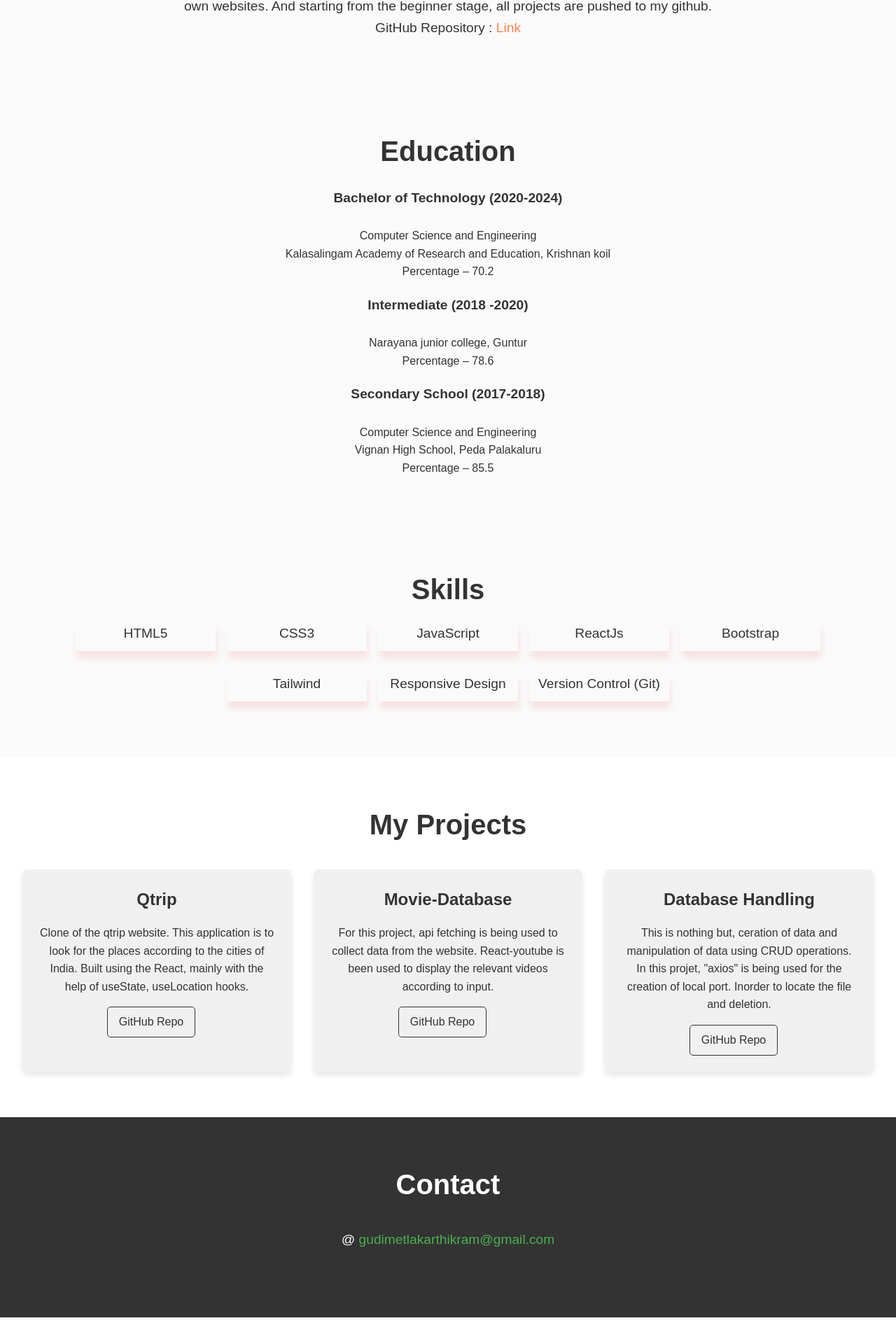
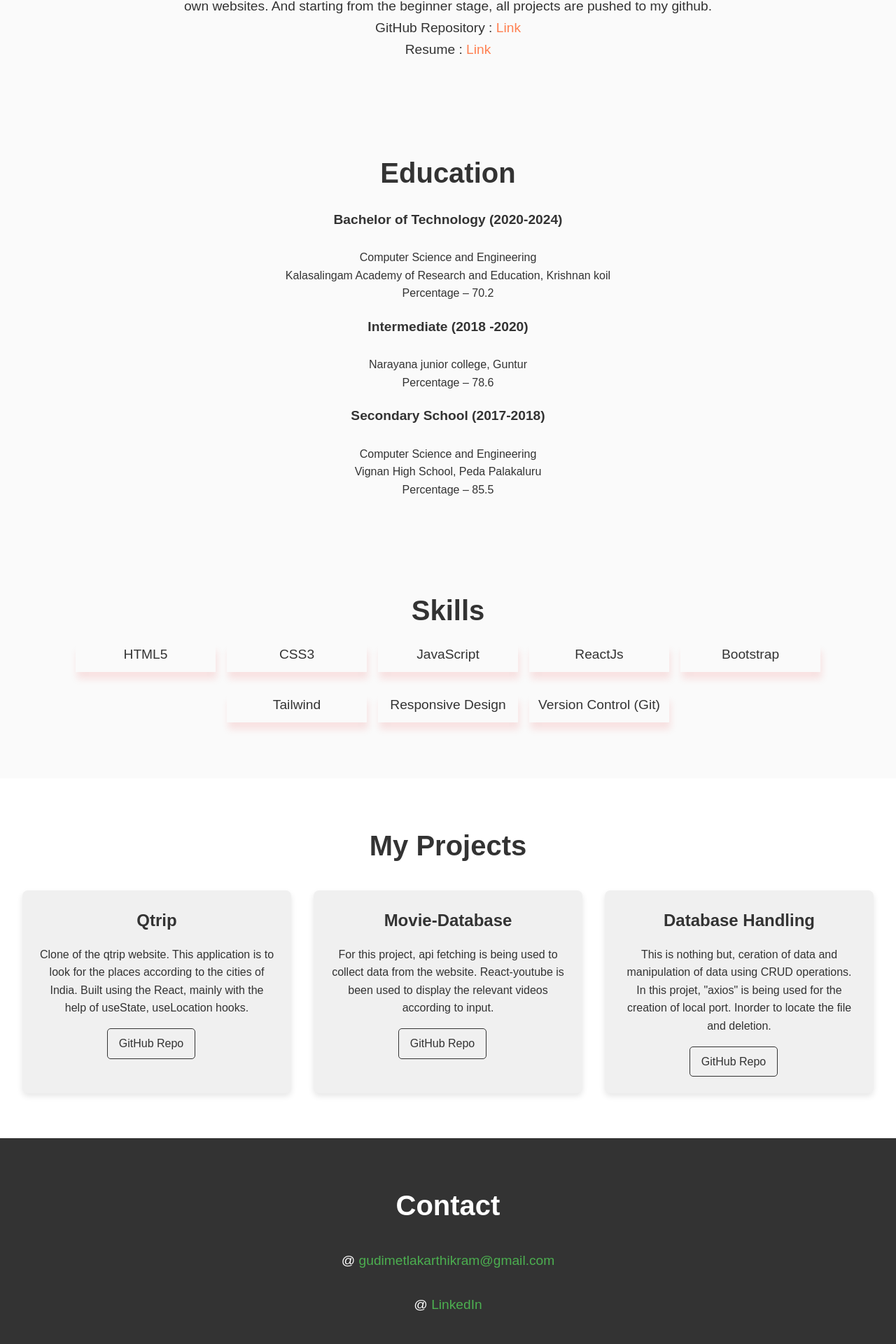
Before and after one commit to karthikram1269/Portfolio, a React (Create React App) app: page / in a window 1280 px wide. Shown: the part 1011-2931 px from the top of the page at 70% size. Before the commit the page ends 2893 px from the top, so only its background shows below. Built offline with nearby package versions, Linux system fonts and the light colour scheme.

Commit message:
Updated contact section

```diff
--- a/src/Styles/styles.css
+++ b/src/Styles/styles.css
@@ -143,7 +143,7 @@ body.dark-mode .about-section {
     padding: 4rem 2rem;
     background-color: #fafafa;
     text-align: center;
-    scroll-margin-top: 100px;
+    scroll-margin-top: 10px;
 }
 
 .education-section h2 {
@@ -204,7 +204,7 @@ body.dark-mode .skills-section {
     padding: 4rem 2rem;
     background-color: #ffffff;
     text-align: center;
-    scroll-margin-top: 100px;
+    scroll-margin-top: 40px;
 }
 
 body.dark-mode .projects-section {
--- a/src/components/Header.js
+++ b/src/components/Header.js
@@ -63,7 +63,8 @@ function Header() {
                 <h2>About Me</h2>
                 <div className="container">
             <p>An aspiring front-end developer with a passion for building responsive and accessible websites. Learnt major web technologies, built cloning websites initially. Later, started building own websites. And starting from the beginner stage, all projects are pushed to my github. <br/> GitHub Repository :
-            <a href='https://github.com/karthikram1269?tab=repositories' target="_blank" style={{color:"coral"}}> Link</a>
+            <a href='https://github.com/karthikram1269?tab=repositories' target="_blank" style={{color:"coral"}}> Link</a> <br/> Resume :
+            <a href='https://drive.google.com/file/d/1920_-nCYoopWA78I00P7ua0avr6EFHGf/view?usp=drive_link' target="_blank" style={{color:"coral"}}> Link</a>
             </p>
             </div>
 
@@ -125,7 +126,8 @@ function Header() {
 
             <section id="contact" className="contact-section">
                 <h2>Contact </h2>
-                <p>@ <a href="mailto:gudimetlakarthikram@gmail.com">gudimetlakarthikram@gmail.com</a></p>
+                <p>@ <a href="https://mail.google.com/mail/?view=cm&fs=1&to=gudimetlakarthikram@gmail.com">gudimetlakarthikram@gmail.com</a></p>
+                <p>@ <a href="https://www.linkedin.com/in/karthik-ram-gudimetla-5b1743269/">LinkedIn</a></p>
             </section>
         </div>
     );
```
